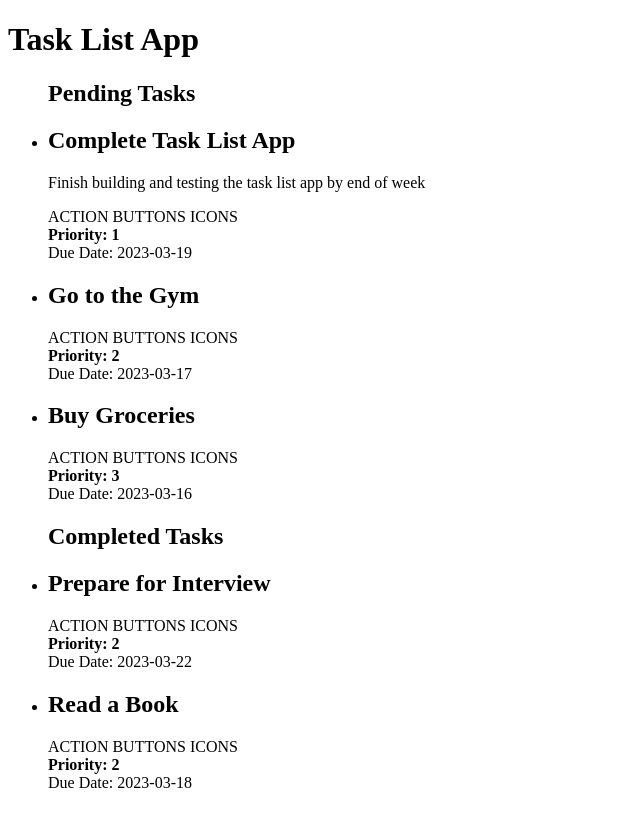
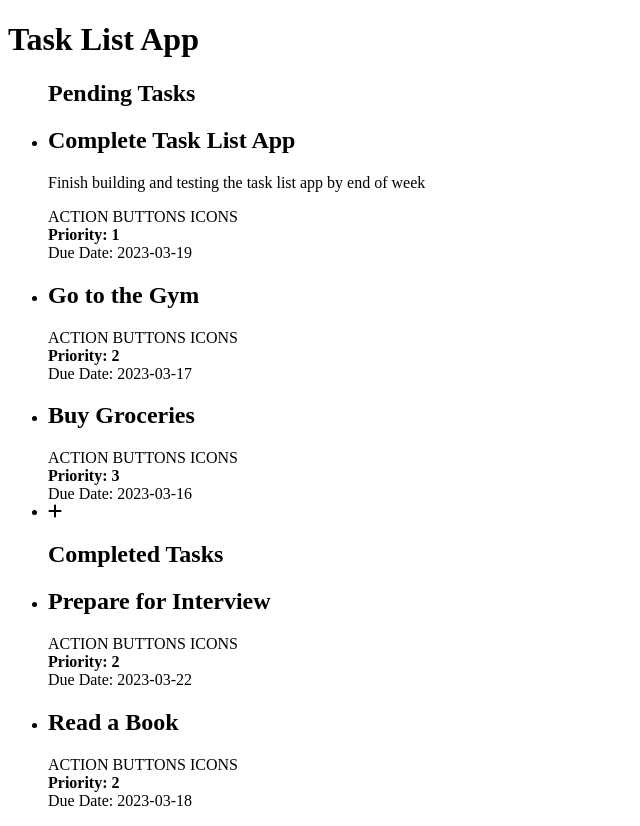
Before and after one commit to SaschaVII/task-list-app, a Next.js app: page / in a window 1280 px wide. Both pictures are taken after a click on the button "Fill with Dummy Tasks". Shown: the whole page, without its empty margins (0-640 px from the left). Built offline with nearby package versions, Linux system fonts and the light colour scheme.

Commit message:
Add add-task button to task list component

```diff
--- a/components/taskList.js
+++ b/components/taskList.js
@@ -24,6 +24,7 @@ const TaskList = () => {
     };
 
     const handleFillDummyDataClick = () => fillDummyList();
+    const handleAddTaskClick = () => addTask();
 
     // * Helper Functions
     const fillDummyList = () => {
@@ -103,6 +104,11 @@ const TaskList = () => {
             {uncompletedTasks.slice(1).map((task) => (
                 <li key={task.id}><Task task={task} onComplete={handleTaskCompletion} /></li>
             ))}
+            <li>
+                <div className="px-5 py-7 flex items-center space-x-4 cursor-pointer hover:bg-blue-200" onClick={handleAddTaskClick}>
+                    <FontAwesomeIcon className="mr-2 -ml-1 grow text-2xl" icon={faPlus} />
+                </div>
+            </li>
             {completedTasks.length > 0 && <h2 className="text-4xl font-bold">Completed Tasks</h2>}
             {
                 completedTasks.map((task) => (
```
